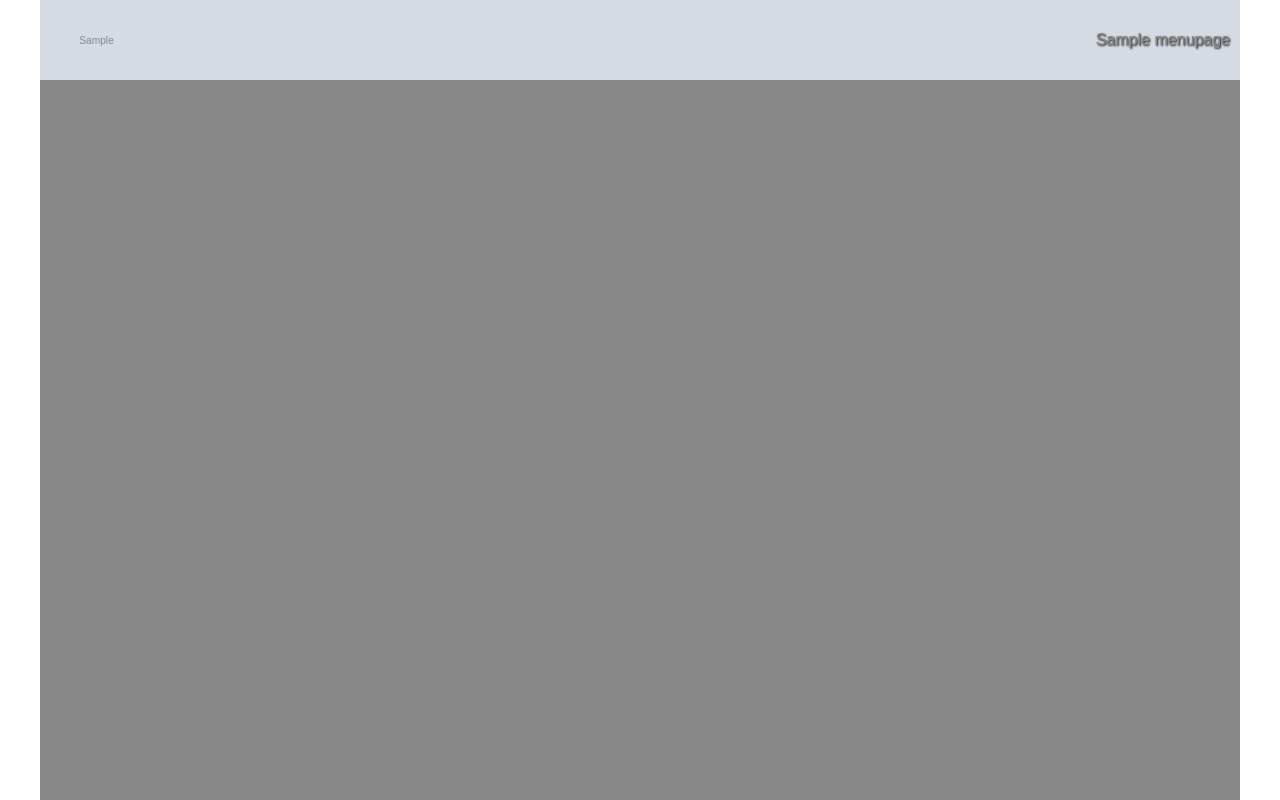
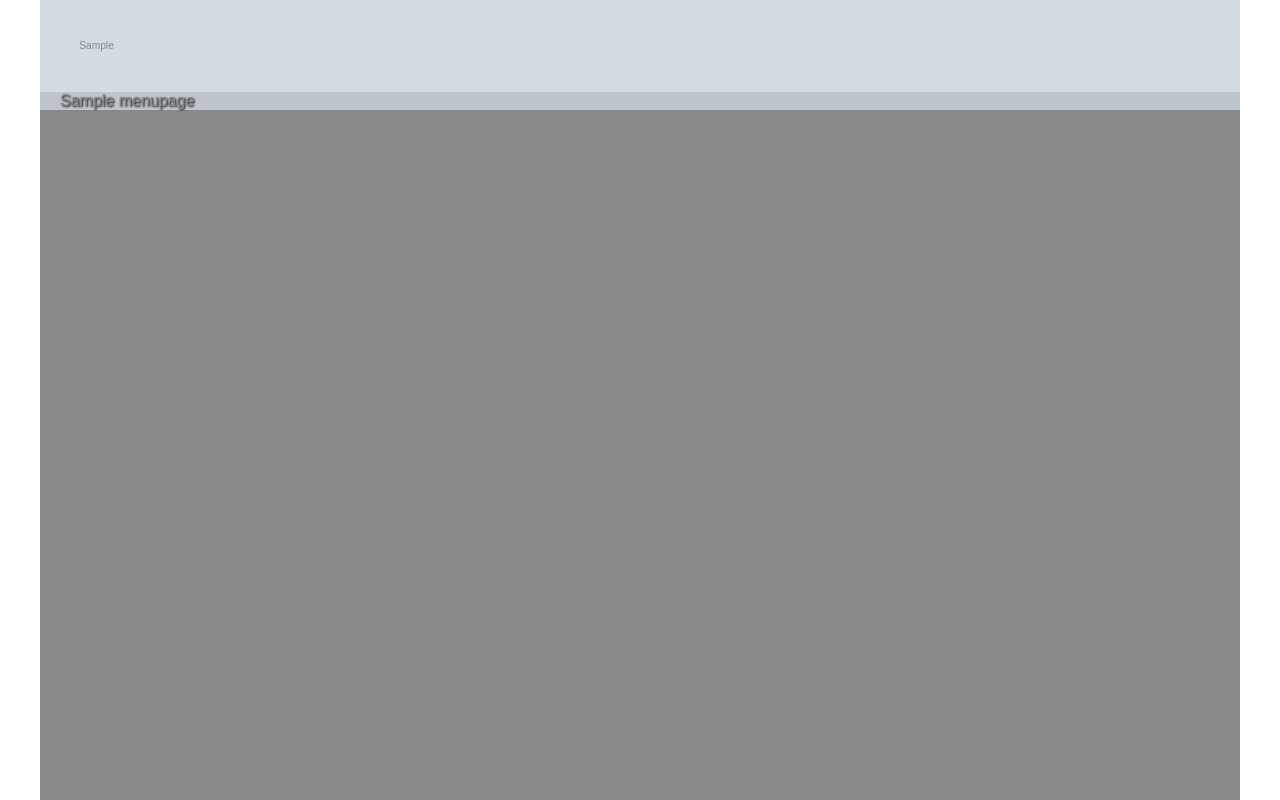
Before and after one commit to vitaliy-pvs/freesite, a Django app: page /page/1/ in a window 1280 px wide. Run offline with Django 3.2, Linux system fonts and the light colour scheme; tables that the repository leaves empty hold one stand-in row (values such as "Sample post"); grey boxes marked "Sample" are stand-in pictures; some libraries are stand-ins or nearby versions.

Commit message:
Extending settings

```diff
--- a/pages/models.py
+++ b/pages/models.py
@@ -20,13 +20,13 @@ class MenuPage(models.Model):
 
 
 class Settings(models.Model):
+    favicon = models.TextField()
     site_title = models.TextField()
-    header_logo_visibility = models.TextField()
     header_logo_url = models.TextField()
     header_picture_url = models.TextField()
     header_color = models.TextField()
     menu_text_color = models.TextField()
     page_color = models.TextField()
     page_text_color = models.TextField()
-    main_page_name = models.TextField()
-    map_page_name = models.TextField()
+    main_page_title = models.TextField()
+    page_list_title = models.TextField()
--- a/pages/static/pages.css
+++ b/pages/static/pages.css
@@ -16,48 +16,24 @@ html, body{
     position: fixed;
     width: 100%;
     max-width: inherit;
+    background-color: #A9A9A9;
     z-index: 1;
 }
 .container{
     padding: 0px 10px 0px 10px;
 }
-.header:before{
-    content: '';
-    position: absolute;
-    top: 0;
-    left: 0;
-    width: 100%;
-    height: 100%;
-    z-index: 1;
-}
 .header__body{
     position: relative;
     display: flex;
-    justify-content: space-between;
-    height: 80px;
+    height: 110px;
     align-items: center;
+    padding: 0px 10px 0px 10px;
     z-index: 1;
 }
-.header_picture{
-    position: absolute;
-    z-index: 2;
-    top: 0;
-    left: 0;
-    display: block;
-    margin: 0;
-    padding: 0;
-    height: 80px;
-}
-.header_picture img{
-    width: 100%;
-    height: 100%;
-    object-fit: cover;
-    z-index: 2;
-}
 .header__logo{
-    flex: 1 1 auto;
+    align-self: flex-start;
+    margin: 10px 0px 0px 0px;
     max-height: 70px;
-    position: relative;
     z-index: 3;
 }
 .header__logo img{
@@ -69,7 +45,11 @@ html, body{
     display: none;
 }
 .header__menu{
-    background-color: rgba(0, 0, 0, 0);
+    position: absolute;
+    bottom: 0;
+    left: 0px;
+    width: 100%;
+    background-color: rgba(0, 0, 0, 0.1);
     z-index: 3;
 }
 .header__list{
@@ -85,10 +65,12 @@ html, body{
 .header__link{
     font-size: 16px;
     text-decoration: none;
+    color: #FFFFFF;
 }
 .content{
-    padding: 100px 0px 0px 0px;
+    padding: 130px 0px 0px 0px;
     height: 100%;
+    background-color: #DCDCDC;
 }
 
 @media (max-width: 767px){
@@ -96,13 +78,15 @@ html, body{
         overflow: hidden;
     }
     .header__logo{
-        flex: 1 1 auto;
+        max-height: 40px;
+        margin: 5px 0px 0px 0px;
+    }
+    .header__logo img{
         max-height: 40px;
     }
-    .header__logo img{
-    max-height: 40px;
-    }
     .header__body{
+        display: flex;
+        justify-content: space-between;
         height: 50px;
     }
     .header_picture{
@@ -124,6 +108,7 @@ html, body{
         top: 0;
         transition: all 0.3s ease 0s;
         box-shadow: 0 2px 4px rgba(0, 0, 0, .2);
+        background-color: #FFFFFF;
     }
     .mid{
         position: absolute;
@@ -133,6 +118,7 @@ html, body{
         top: 9px;
         transition: all 0.3s ease 0s;
         box-shadow: 0 2px 4px rgba(0, 0, 0, .2);
+        background-color: #FFFFFF;
     }
     .aft{
         content: '';
@@ -143,6 +129,7 @@ html, body{
         bottom: 0;
         transition: all 0.3s ease 0s;
         box-shadow: 0 2px 4px rgba(0, 0, 0, .2);
+        background-color: #FFFFFF;
     }
     .bef.active{
         transform:rotate(45deg);
@@ -163,8 +150,9 @@ html, body{
         height: 100%;
         overflow: auto;
         transition: all 0.3s ease 0s;
-        background-color: #2F4F4F;
+        background-color: #808080;
         padding: 10px 10px 20px 10px;
+        margin: 0px 0px 0px 0px;
     }
     .header__menu.active{
         top: 0%;
@@ -177,6 +165,6 @@ html, body{
         margin: 0px 0px 20px 0px;
     }
     .content{
-    padding: 70px 0px 0px 0px;
+        padding: 70px 0px 0px 0px;
     }
 }
--- a/pages/templates/base.html
+++ b/pages/templates/base.html
@@ -7,22 +7,25 @@
     <meta charset="UTF-8">
     <meta name="viewport" content="width=device-width, user-scalable=yes">
     <link rel="stylesheet" href="{% static 'pages.css' %}">
+    <link rel="shortcut icon" type="image/png" href="{{ settings.favicon }}">
 
 </head>
 
 <body>
 
 <div class="wrapper">
+
     <header class="header" style="
     background-color:{{ settings.header_color }};
     background-image:url({{ settings.header_picture_url }});
     background-repeat:no-repeat;
     background-size:cover;">
-        <div class="container">
         <font face="Arial, sans-serif">
             <div class="header__body">
-                    <a {{ settings.header_logo_visibility }} href="/" class="header__logo">
+                <a href="/" class="header__logo">
+                    {% if settings.header_logo_url != "#" %}
                     <img src="{{ settings.header_logo_url }}" alt="logo">
+                    {% endif %}
                 </a>
                 <div class="header__burger">
                     <span class="bef" style="background-color:{{ settings.menu_text_color }};"></span>
@@ -43,7 +46,6 @@
                 </nav>
             </div>
         </font>
-        </div>
     </header>
 
     <div class="content" style="background-color:{{ settings.page_color }};">
@@ -63,13 +65,17 @@
 <script>
 $(document).ready(function(){
     let header__menu = document.getElementById('header__menu');
+    let header_color = "{{ settings.header_color }}";
+    if (header_color == "#") {
+        header_color = "#A9A9A9";
+    }
     $('.header__burger').click(function(event){
         $('.header__burger, .header__menu, .bef, .mid, .aft').toggleClass('active');
         $('body').toggleClass('lock');
-        if (document.body.className == 'lock') {
-            header__menu.style.background = "{{ settings.header_color }}";
+        if (header__menu.classList.contains('active')) {
+            header__menu.style.background = header_color;
         } else {
-            header__menu.style.background = "rgba(0, 0, 0, 0)";
+            header__menu.style.background = "rgba(0, 0, 0, 0.1)";
         }
     });
 });
--- a/pages/urls.py
+++ b/pages/urls.py
@@ -5,7 +5,7 @@ from freesite import settings
 
 urlpatterns = [
                   path('', views.main_page, name='main_page'),
-                  path('sitemap/', views.site_map, name='site_map'),
+                  path('pagelist/', views.page_list, name='page_list'),
                   path('page/<int:pk>/', views.page, name='page'),
                   path('ckeditor/', include('ckeditor_uploader.urls')),
                   path('menu/<int:pk>/', views.menu_page, name='menu_page'),
--- a/pages/views.py
+++ b/pages/views.py
@@ -6,24 +6,24 @@ def menu_page(request, pk):
     settings = Settings.objects.all()
     menu_pages = MenuPage.objects.order_by('number')
     page = get_object_or_404(MenuPage, pk=pk)
-    if page.title == settings[0].main_page_name:
+    if page.title == settings[0].main_page_title:
         return redirect('main_page')
-    if page.title == settings[0].map_page_name:
-        return redirect('site_map')
+    if page.title == settings[0].page_list_title:
+        return redirect('page_list')
     return render(request, 'page.html', {'menu_pages': menu_pages, 'page': page, 'settings': settings[0]})
 
 
-def site_map(request):
+def page_list(request):
     settings = Settings.objects.all()
     menu_pages = MenuPage.objects.order_by('number')
     pages = Page.objects.all()
-    return render(request, 'site_map.html', {'menu_pages': menu_pages, 'pages': pages, 'settings': settings[0]})
+    return render(request, 'page_list.html', {'menu_pages': menu_pages, 'pages': pages, 'settings': settings[0]})
 
 
 def main_page(request):
     settings = Settings.objects.all()
     menu_pages = MenuPage.objects.order_by('number')
-    page = get_object_or_404(MenuPage, title='Главная')
+    page = get_object_or_404(MenuPage, title=settings[0].main_page_title)
     return render(request, 'page.html', {'menu_pages': menu_pages, 'page': page, 'settings': settings[0]})
 
 
```
Also changed, not shown: pages/migrations/0001_initial.py, pages/templates/page_list.html (renamed from pages/templates/site_map.html). Lines whose indentation alone changed are shown as unchanged.
